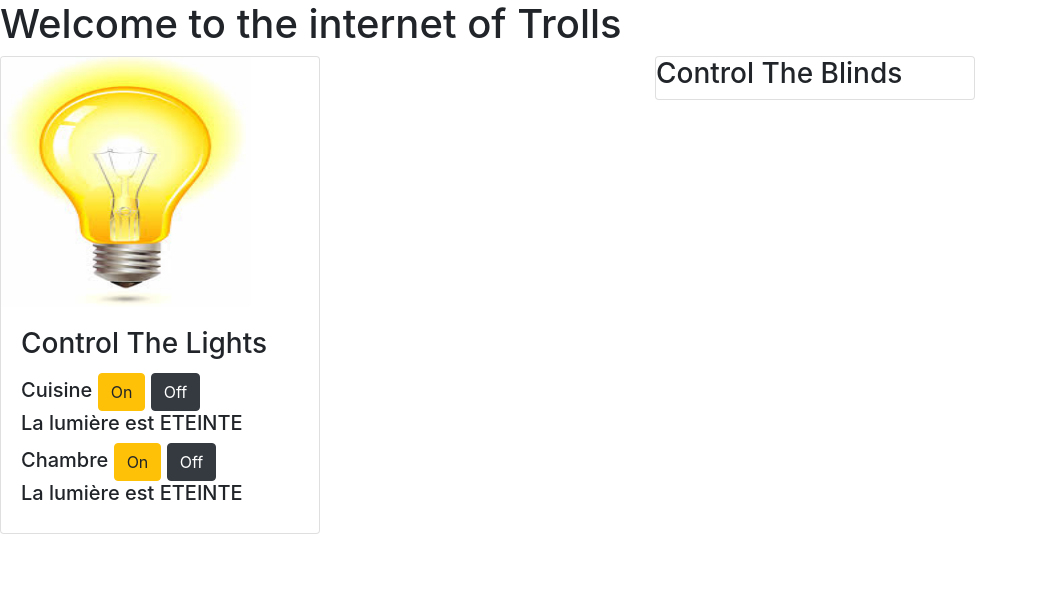
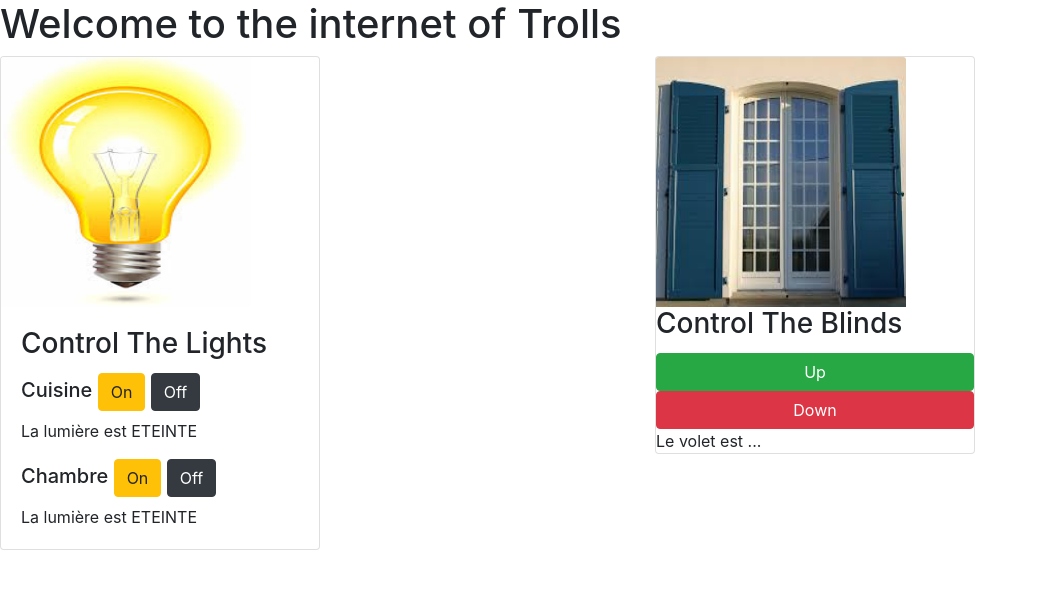
Before and after one commit to mgabelle/interfaceIot, a Flask app: page / in a window 1280 px wide. Shown: the top 589 px of the page, without its empty margins (0-1038 px from the left). Run offline with Flask 2, Linux system fonts and the light colour scheme; some libraries are stand-ins or nearby versions.

Commit message:
ajout blindUp et blindDown dans HTML et Javascript

```diff
--- a/static/script.js
+++ b/static/script.js
@@ -80,4 +80,21 @@ function getState(){
 window.setInterval(getState,1000);
 
 
-// Script pour controler les volets
+/*
+Script pour controler les volets
+Les chemins :
+    - /blindDown/12
+    - /blindUp/12
+*/
+
+function blindUp(){
+    var xhttp = new XMLHttpRequest();
+    xhttp.open("GET",url+"blindUp/12");
+    xhttp.send();
+}
+
+function blindDown(){
+    var xhttp = new XMLHttpRequest();
+    xhttp.open("GET",url+"blindDown/12");
+    xhttp.send();
+}
--- a/templates/home.html
+++ b/templates/home.html
@@ -13,29 +13,33 @@
         <div class="row">
             <div class="col-sm-6">
                 <div id="light" class='card'  style="width: 20rem;">
-                    <img src="static/bulb.jpeg" style="width:250px;height:250px;" class="card-img-top" alt="...">
+                    <img src="static/bulb.jpeg" style="width:250px;height:250px;" class="card-img-top">
                     <div class="card-body">
                         <h3 class="card-title">Control The Lights</h3>
                         <!-- Light 1 -->
                         <h5>Cuisine
                             <button type="button" class="btn btn-warning" onclick="useApi('on',11)">On</button>
                             <button type="button" class="btn btn-dark" onclick="useApi('off',11)">Off</button>
-                            <p class="card-text" id="cuisine">La lumière est ETEINTE</p>
                         </h5>
+                        <p class="card-text" id="cuisine">La lumière est ETEINTE</p>
 
                         <!-- Light 2 -->
                         <h5>Chambre
                             <button type="button" class="btn btn-warning" onclick="useApi('on',13)">On</button>
                             <button type="button" class="btn btn-dark" onclick="useApi('off',13)">Off</button>
-                            <p class="card-text" id="chambre">La lumière est ETEINTE</p>
                         </h5>
+                        <p class="card-text" id="chambre">La lumière est ETEINTE</p>
                     </div>
                 </div>
             </div>
 
             <div class="col-sm-6">
                 <div id="blind" class='card' style="width: 20rem;">
-                    <h3>Control The Blinds</h3>
+                    <img src="static/blind.jpeg" style="width: 250px;height: 250px;" class="card-img-top">
+                    <h3 class="card-title">Control The Blinds</h3>
+                    <button type="button" class="btn btn-success" onclick="blindUp()">Up</button>
+                    <button type="button" class="btn btn-danger" onclick="blindDown()">Down</button>
+                    <p class="card-text" id="blind-state">Le volet est ...</p>
                 </div>
             </div>
         </div>
```
Also changed, not shown: static/blind.jpeg (added).
